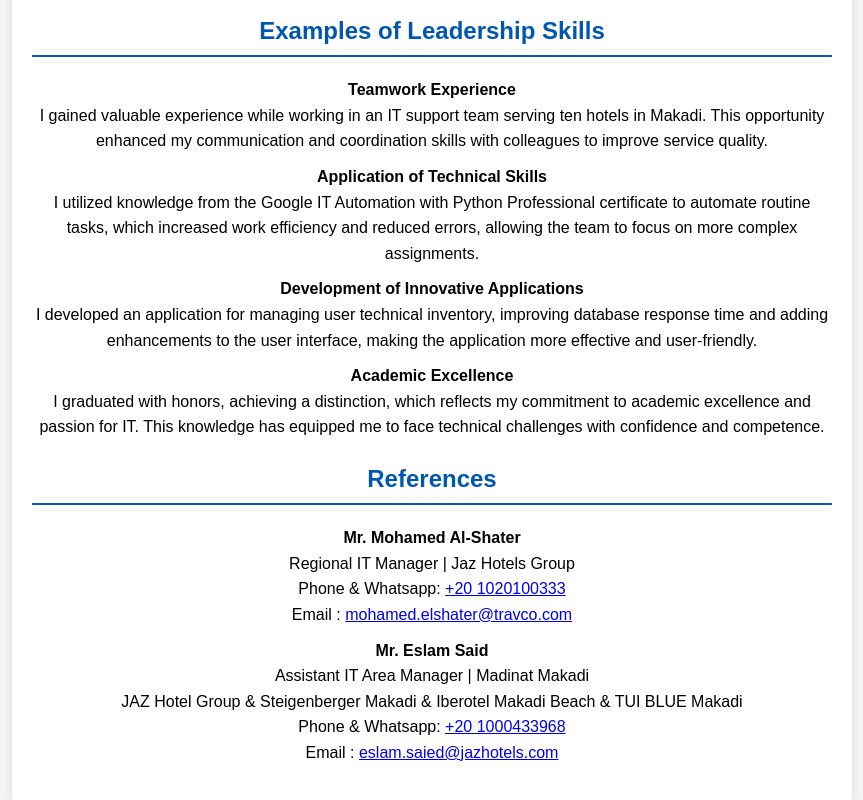
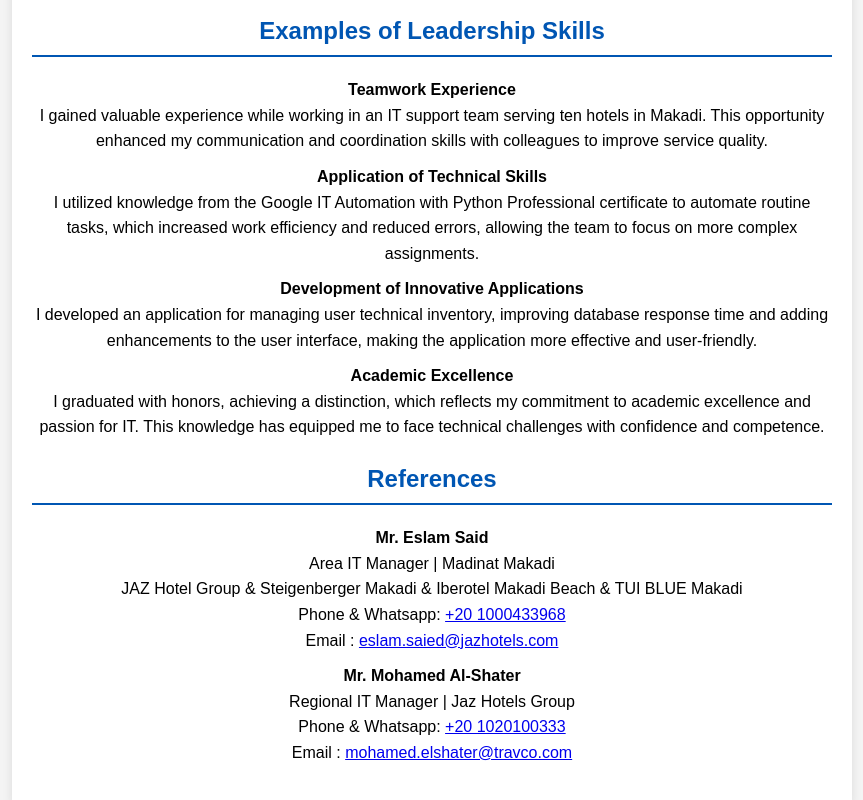
Before and after one commit to OAziz16/IT-Mgr-CV, a plain HTML site: page index.html in a window 1280 px wide. Shown: the part 2642-3442 px from the top of the page, without its empty margins (208-1071 px from the left). Drawn offline with Linux system fonts and the light colour scheme.

Commit message:
Update index.html

```diff
--- a/index.html
+++ b/index.html
@@ -208,13 +208,13 @@
         <div class="section">
             <h2>References</h2>
             <ul>
-                <li> <strong>Mr. Mohamed Al-Shater</strong><br> Regional IT Manager | Jaz Hotels Group<br> Phone &
-                    Whatsapp: <a href="https://wa.me/+201020100333">+20 1020100333</a><br> Email : <a
-                        href="mailto:mohamed.elshater@travco.com">mohamed.elshater@travco.com</a> </li>
-                <li> <strong>Mr. Eslam Said</strong><br> Assistant IT Area Manager | Madinat Makadi<br> JAZ Hotel Group
+                <li> <strong>Mr. Eslam Said</strong><br> Area IT Manager | Madinat Makadi<br> JAZ Hotel Group
                     & Steigenberger Makadi & Iberotel Makadi Beach & TUI BLUE Makadi<br> Phone & Whatsapp: <a
                         href="https://wa.me/+201000433968">+20 1000433968</a><br> Email : <a
                         href="mailto:eslam.saied@jazhotels.com">eslam.saied@jazhotels.com</a> </li>
+                                <li> <strong>Mr. Mohamed Al-Shater</strong><br> Regional IT Manager | Jaz Hotels Group<br> Phone &
+                    Whatsapp: <a href="https://wa.me/+201020100333">+20 1020100333</a><br> Email : <a
+                        href="mailto:mohamed.elshater@travco.com">mohamed.elshater@travco.com</a> </li>
             </ul>
         </div>
     </div>
```
